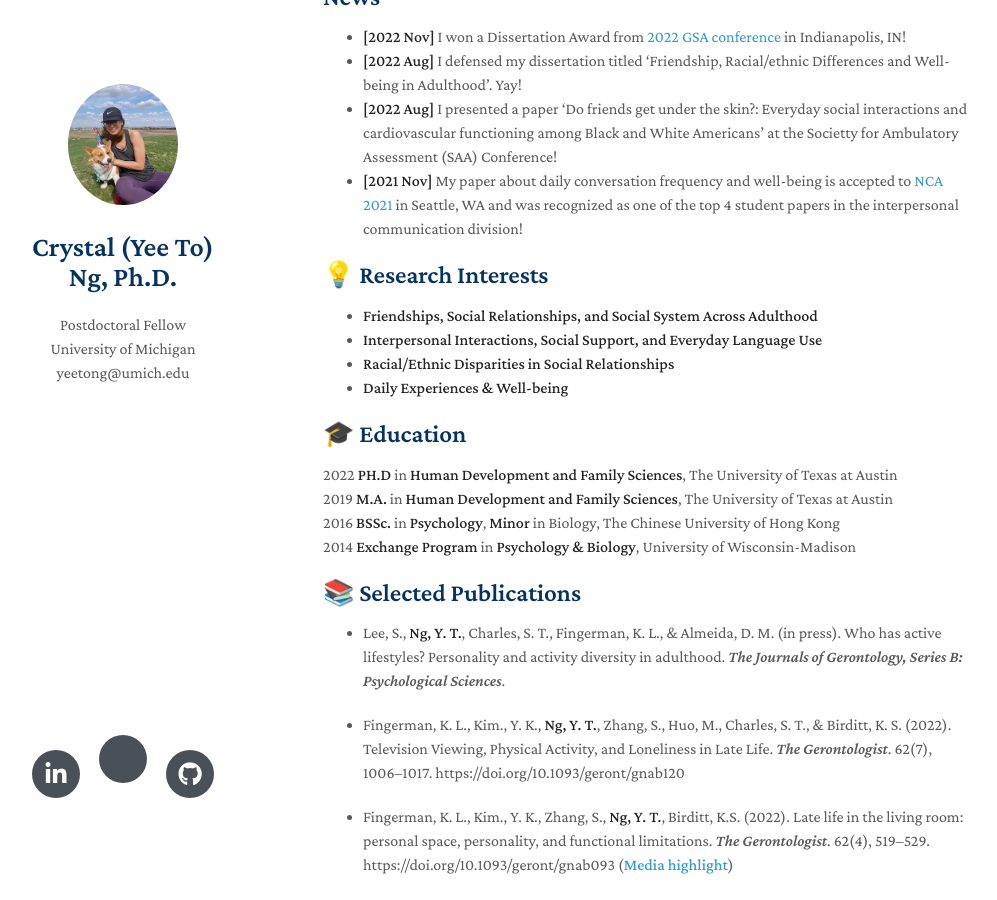
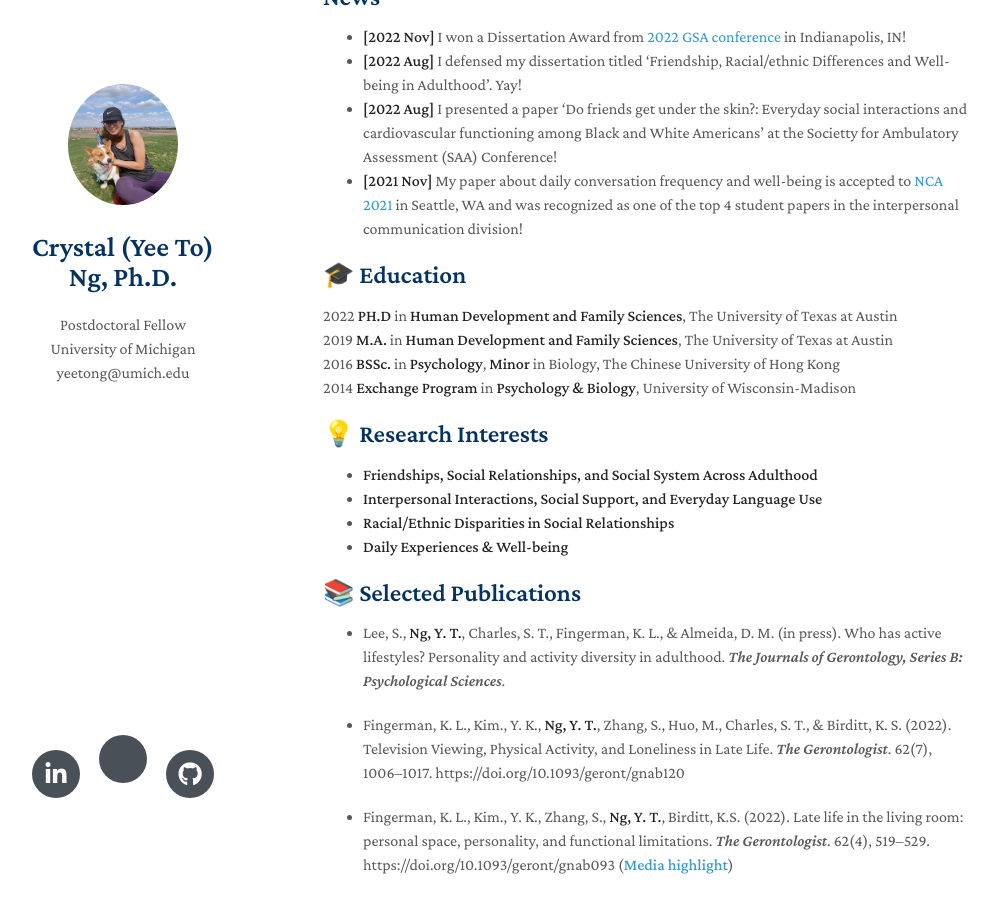
Before and after one commit to Crystal-ng/Crystal-ng.github.io, a Jekyll site: the page built from index.md, in a window 1280 px wide and 900 px high, scrolled down 386 px. Shown: the whole window, without its empty margins (147-1144 px from the left). Built offline with Jekyll 4.4.1, drawn with Linux system fonts in a browser that asks for light colours; nearby versions of some CDN libraries; a style sheet for code colours, icons or effects is not loaded; our own code applies the rules of GitHub Pages for plain Markdown files; part of the change alters nothing that is shown.

```diff
--- a/index.md
+++ b/index.md
@@ -16,7 +16,12 @@ My name is Crystal Ng. I am a postdoctoral fellow at the University of Michigan
 - **[2021 Nov]** My paper about daily conversation frequency and well-being is accepted to [NCA 2021](https://www.natcom.org/) in Seattle, WA and was recognized as one of the top 4 student papers in the interpersonal communication division!
 
 
+## 🎓 Education
 
+2022 **PH.D** in **Human Development and Family Sciences**, The University of Texas at Austin <br>
+2019 **M.A.** in **Human Development and Family Sciences**, The University of Texas at Austin <br>
+2016 **BSSc.** in **Psychology**, **Minor** in Biology, The Chinese University of Hong Kong <br>
+2014 **Exchange Program** in **Psychology & Biology**, University of Wisconsin-Madison <br>
 
 
 ## 💡 Research Interests
@@ -25,15 +30,6 @@ My name is Crystal Ng. I am a postdoctoral fellow at the University of Michigan
 - **Interpersonal Interactions, Social Support, and Everyday Language Use** <br>
 - **Racial/Ethnic Disparities in Social Relationships** <br>
 - **Daily Experiences & Well-being**
-
-
-## 🎓 Education
-
-2022 **PH.D** in **Human Development and Family Sciences**, The University of Texas at Austin <br>
-2019 **M.A.** in **Human Development and Family Sciences**, The University of Texas at Austin <br>
-2016 **BSSc.** in **Psychology**, **Minor** in Biology, The Chinese University of Hong Kong <br>
-2014 **Exchange Program** in **Psychology & Biology**, University of Wisconsin-Madison <br>
-
 
 
 ## 📚 Selected Publications
```
